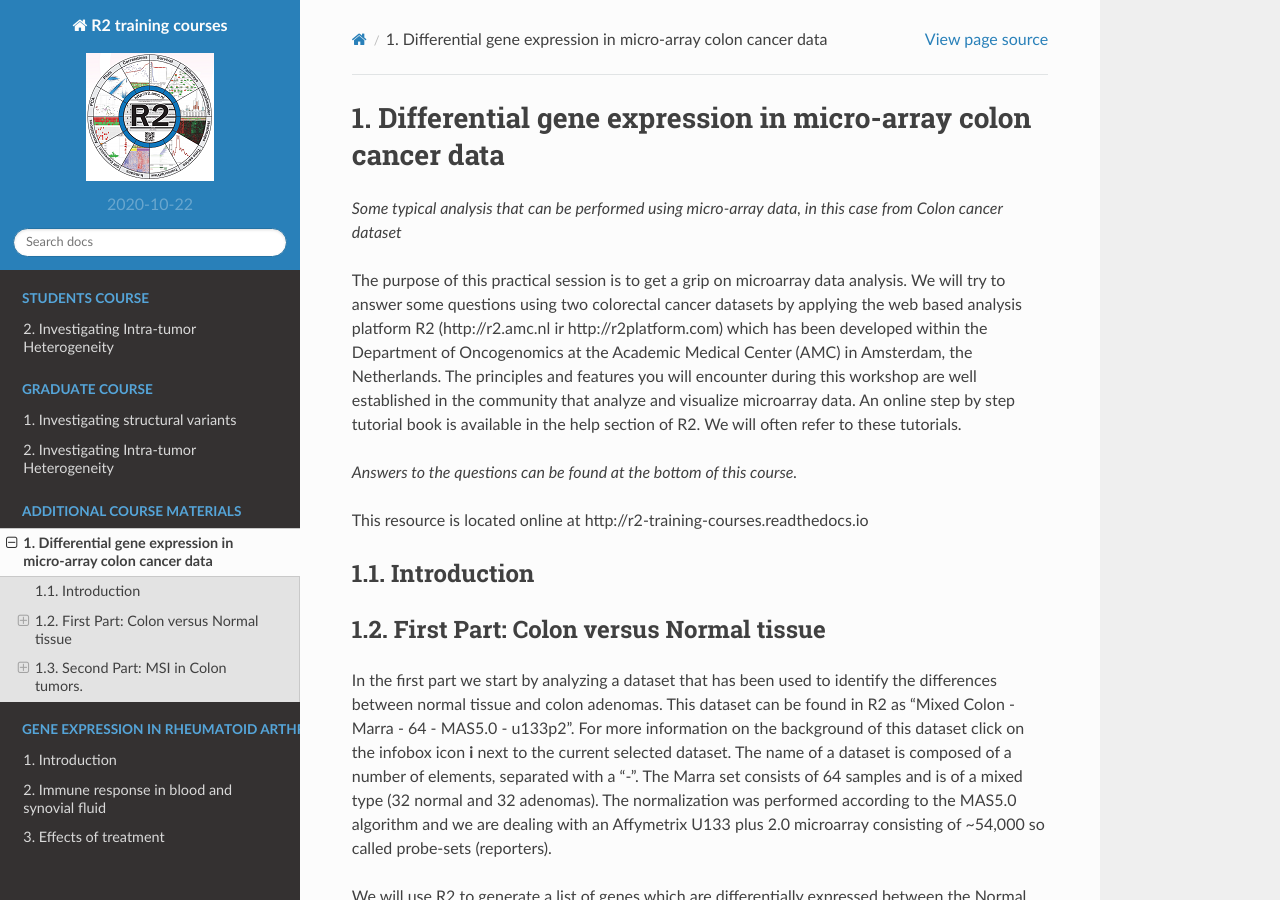
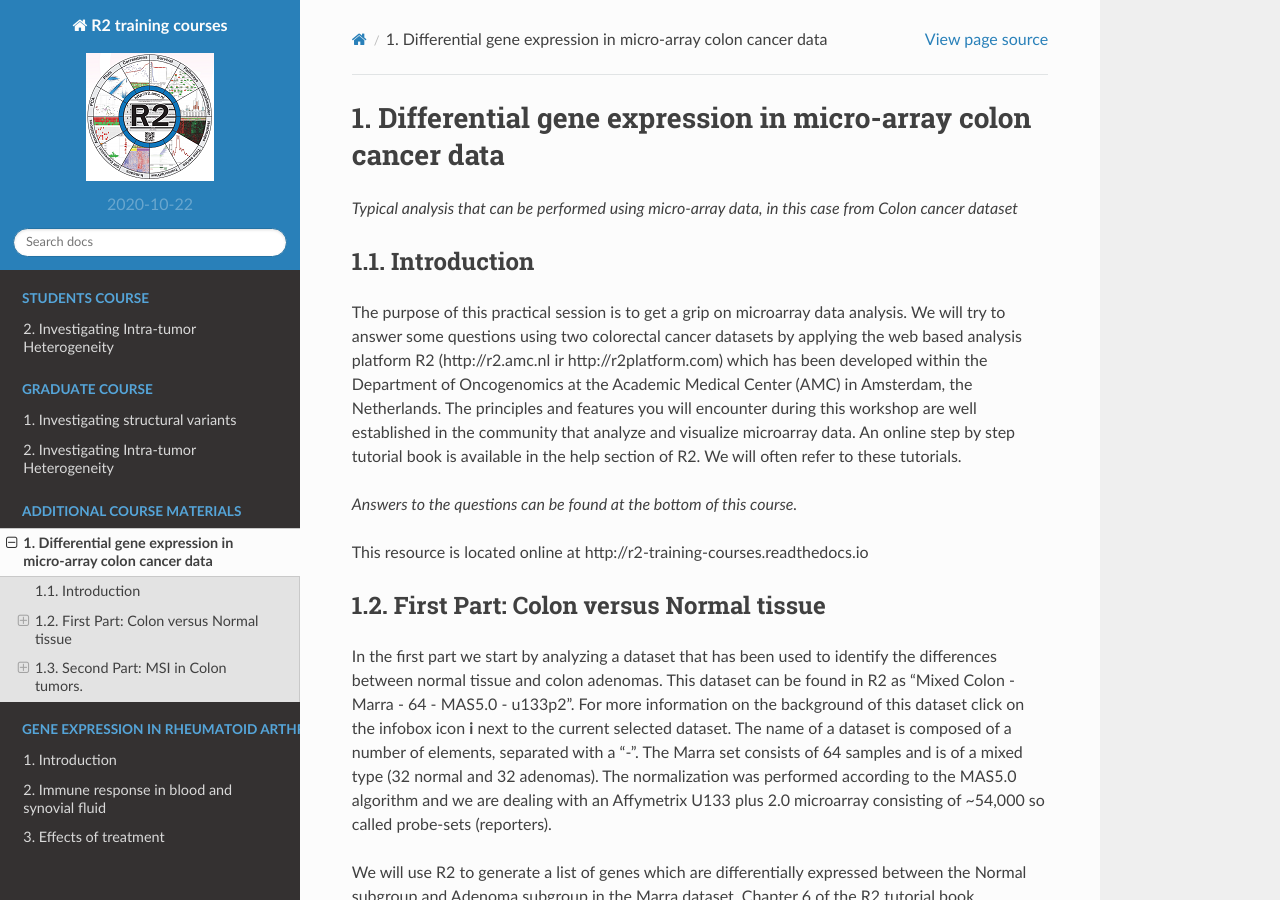
Before and after one commit to antronerds/r2-training-courses, a Sphinx documentation site: the page built from docs/Microarray_analysis_-_Using_Tumor_Colon_datasets.md, in a window 1280 px wide and 900 px high. Built offline with Sphinx 7.4.7 and the Read the Docs theme 2.0.0, drawn with Linux system fonts in a browser that asks for light colours; pages that are not in the unit, such as notebooks, are missing from menus.

Commit message:
colon cancer course update

```diff
--- a/docs/Microarray_analysis_-_Using_Tumor_Colon_datasets.md
+++ b/docs/Microarray_analysis_-_Using_Tumor_Colon_datasets.md
@@ -3,7 +3,11 @@
 Differential gene expression in micro-array colon cancer data
 =================================
 
-*Some typical analysis that can be performed using micro-array data, in this case from Colon cancer dataset*
+*Typical analysis that can be performed using micro-array data, in this case from Colon cancer dataset*
+<br>
+
+Introduction
+------------
 
 The purpose of this practical session is to get a grip on microarray data analysis.
 We will try to answer some questions using two colorectal cancer datasets by applying
```
Also changed, not shown: other parts of docs/Microarray_analysis_-_Using_Tumor_Colon_datasets.md (+0 -3 lines).
